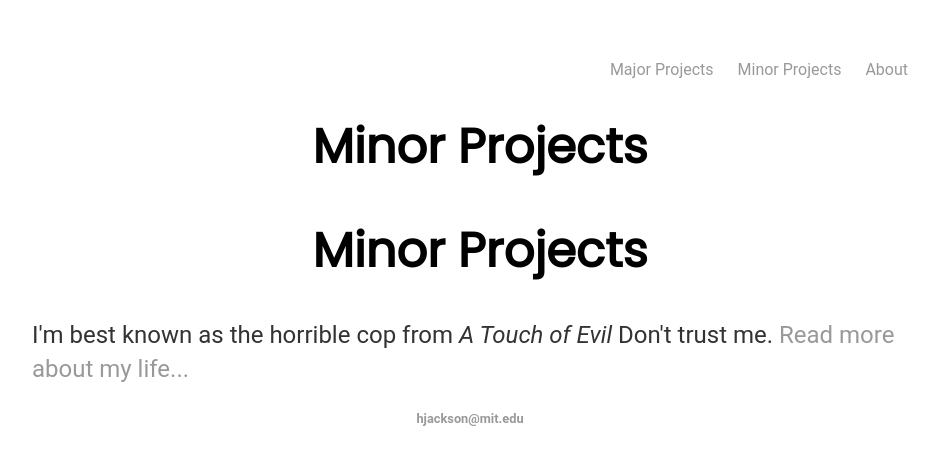
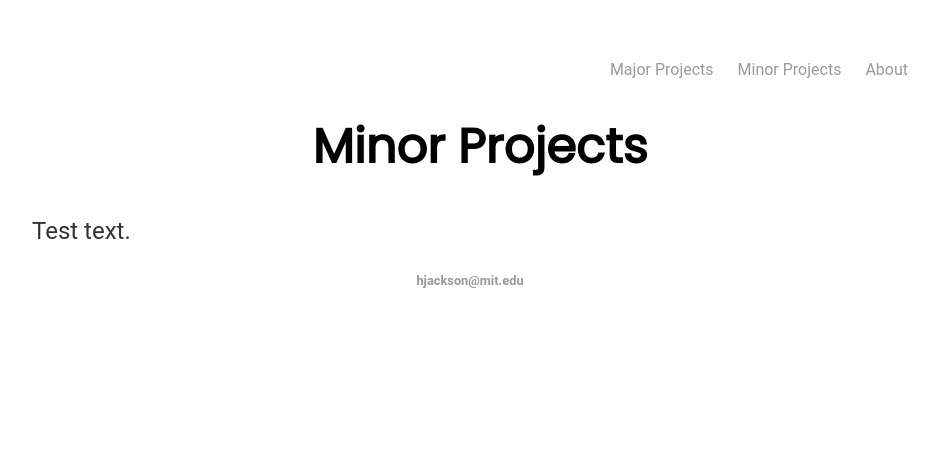
Before and after one commit to hollyjackson/hollyjackson.github.io, a Jekyll site: the page built from minor-projects/index.html, in a window 1280 px wide. Shown: the top 465 px of the page, without its empty margins (160-1099 px from the left). Built offline with Jekyll 4.4.1, drawn with Linux system fonts in a browser that asks for light colours.

Commit message:
fixing page layout

```diff
--- a/_layouts/page.html
+++ b/_layouts/page.html
@@ -2,13 +2,9 @@
 layout: default
 ---
 
-<!-- <article class="page">-->
 <div class="blurb">
 
   <h1>{{ page.title }}</h1>
 
-  <div class="entry">
-    {{ content }}
-  </div>
+  <p>{{ content }}</p>
 </div>
-<!-- </article>-->
--- a/minor-projects/index.html
+++ b/minor-projects/index.html
@@ -2,7 +2,5 @@
 layout: page
 title: Minor Projects
 ---
-<div class="blurb">
-	<h1>Minor Projects</h1>
-	<p>I'm best known as the horrible cop from <em>A Touch of Evil</em> Don't trust me. <a href="/about">Read more about my life...</a></p>
-</div><!-- /.blurb -->
+
+Test text.
```
